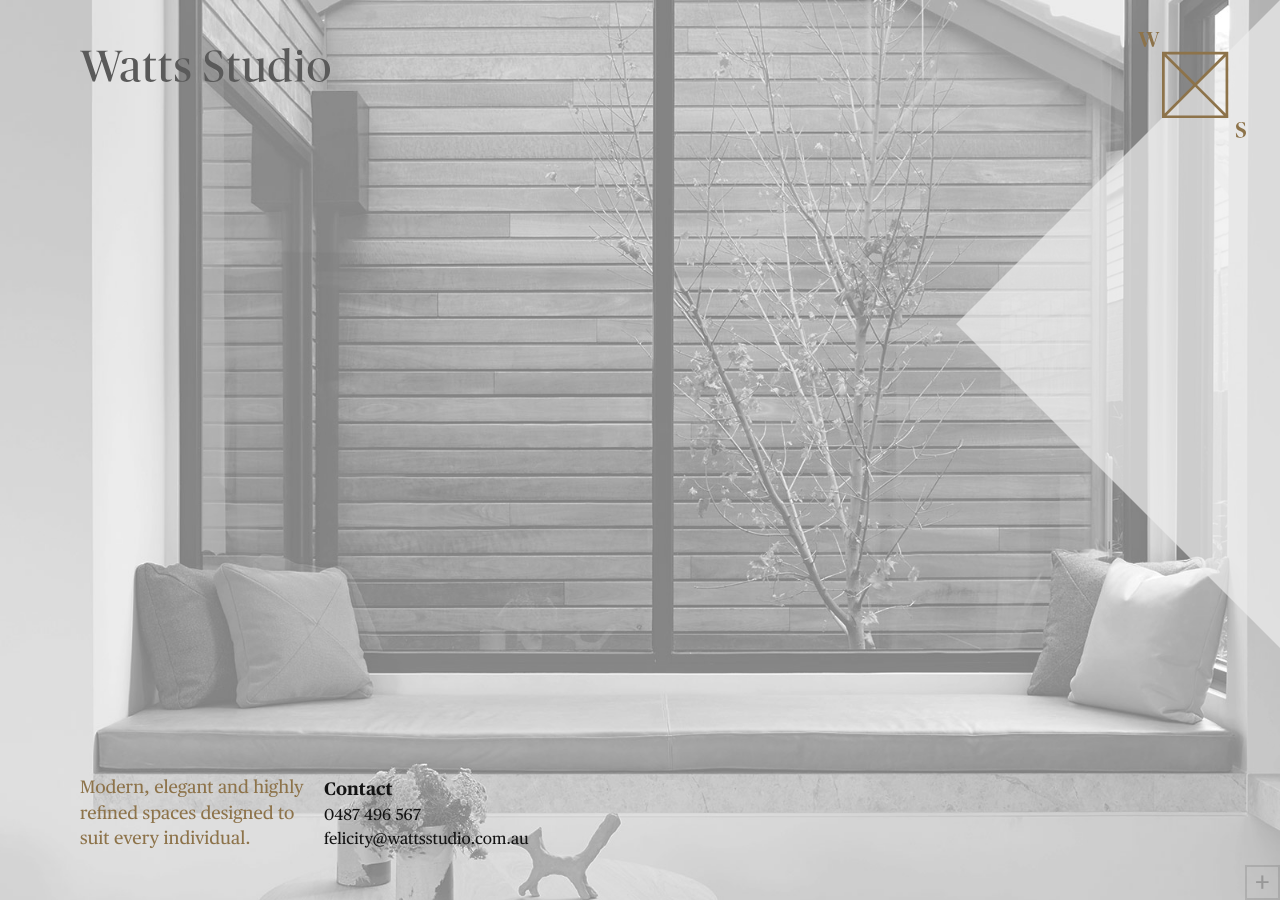
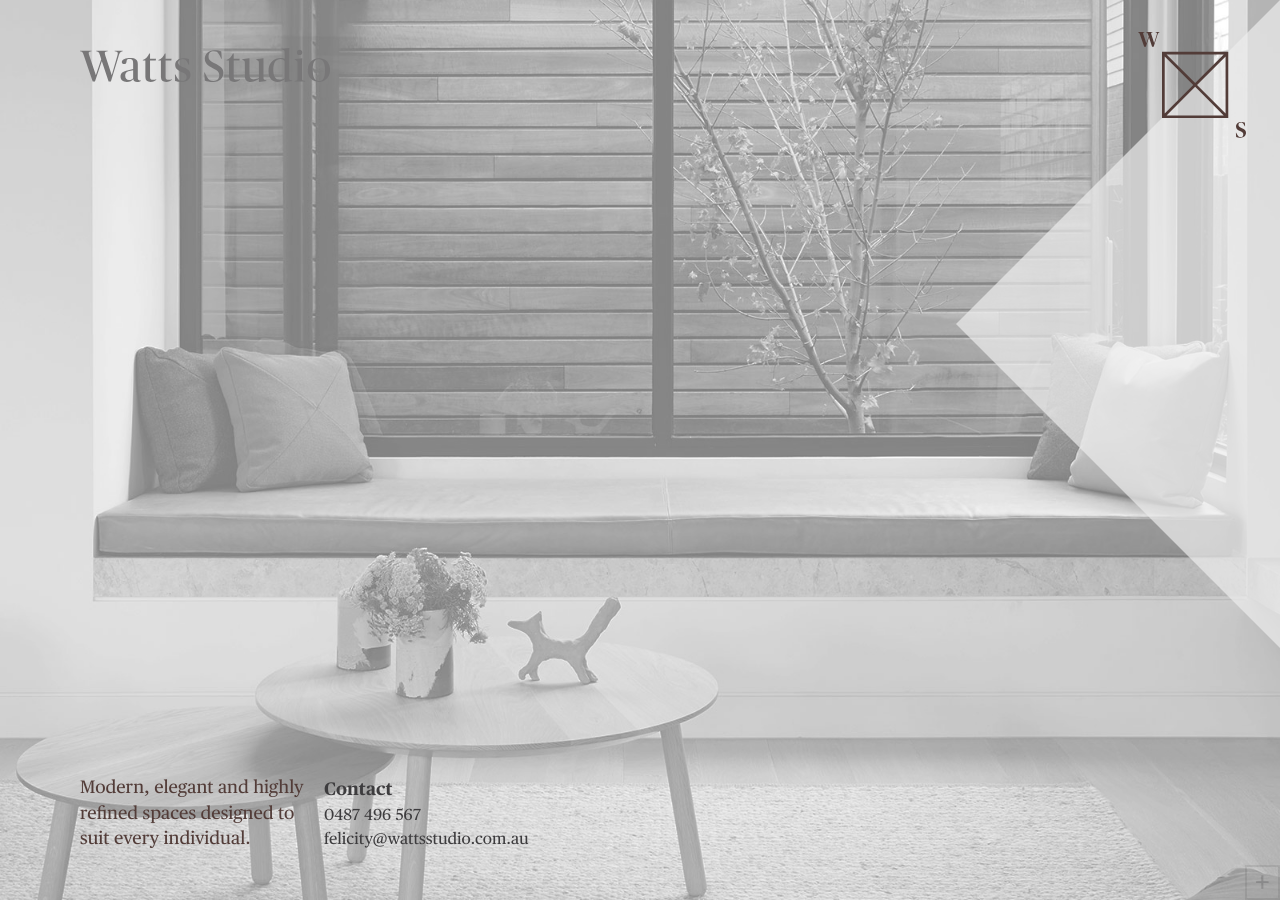
Before and after one commit to levidps/levidps.github.io, a Jekyll site: the page built from index.html, in a window 1280 px wide. Built offline with Jekyll 4.4.1, drawn with Linux system fonts in a browser that asks for light colours.

Commit message:
fixed colours and image cropping

```diff
--- a/_sass/_layout.scss
+++ b/_sass/_layout.scss
@@ -154,7 +154,7 @@ ul {
 #cycler {
     position: absolute;
     z-index: -1;
-    top: 0;
+    bottom: 0;
     left: 0;
     height: 100%;
     width: 100%;
@@ -167,6 +167,8 @@ ul {
         min-height: 100%;
         width: 100%;
         height: auto;
+        position: absolute;
+        bottom: 0;
 
         &.fadeOut {
             opacity: 0;
--- a/css/main.scss
+++ b/css/main.scss
@@ -14,10 +14,10 @@ $base-line-height: 	1.5;
 
 $spacing-unit:     	30px;
 
-$brand-color:		#8D734A;
-$text-color:		#131313;
+$brand-color:		#523C38;
+$text-color:		#3D3C3E;
 
-$grey-color:      	#828282;
+$grey-color:      	#3D3C3E;
 $grey-color-light: 	lighten($grey-color, 40%);
 $grey-color-dark:  	darken($grey-color, 25%);
 
```
